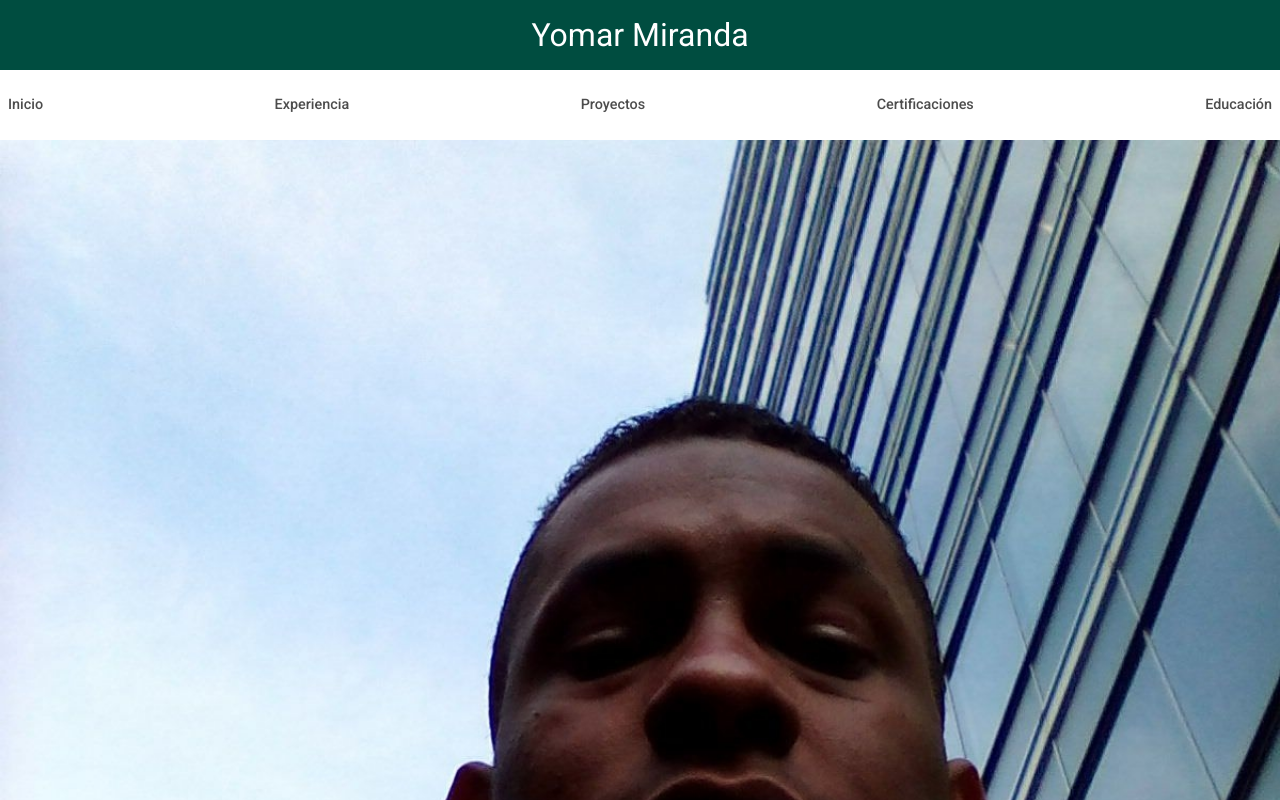
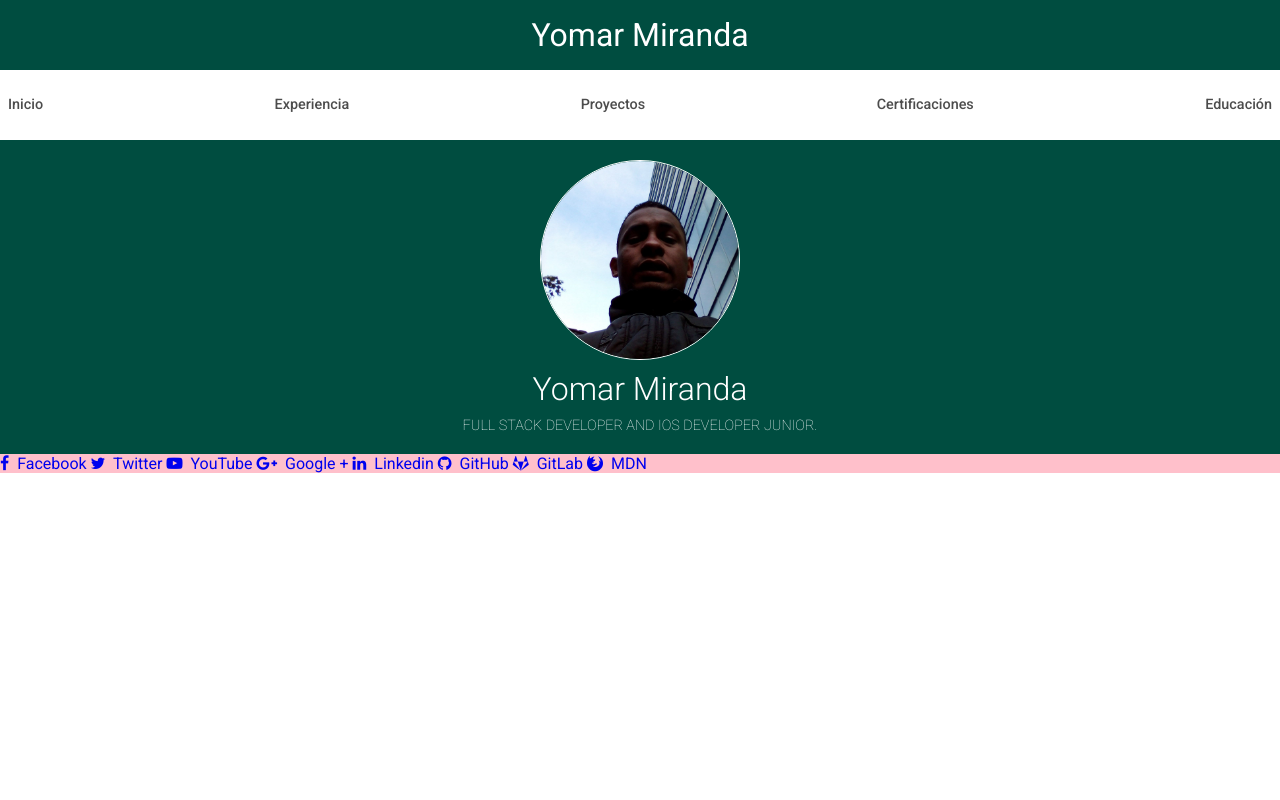
Before and after one commit to yomar-dev/cv, a plain HTML site: page index.html in a window 1280 px wide. Shown: the top 800 px of the page. Drawn offline with Linux system fonts and the light colour scheme.

```diff
--- a/css/style.css
+++ b/css/style.css
@@ -55,6 +55,44 @@ img{
 	font-weight: 500;
 	display: inline-block;
 }
+
+.content-intro{
+	background-color: #004d40;
+	color: #fff;
+	display: flex;
+	align-items: center;
+	flex-direction: column;
+	justify-content: center;
+	padding: 20px 0;
+}
+
+.intro-img{
+	border: 1px solid #fff;
+	border-radius: 50%;
+	height: 200px;
+	width: 200px;
+}
+
+.intro-titulo{
+	font-weight: 300;
+	font-size: 2em;
+	margin: .3em 0;
+}
+
+.intro-descripcion{
+	font-size: .9em;
+	font-weight: 200;
+	text-align: center;
+	width: 80%;
+	text-transform: uppercase;
+}
+/* Start */
+
+/*
+
+
+*/
+/* End */
 
 /*.nav{
 	grid-area: nav;
@@ -116,36 +154,6 @@ img{
 	}
 }
 /*
-.content-intro{
-	background-color: #004d40;
-	color: #fff;
-	display: flex;
-	justify-content: center;
-	align-items: center;
-	flex-direction: column;
-	padding: 5em 0 4em 0;
-}
-
-.intro-img{
-	align-self: center;
-	border-radius: 50%;
-	border: 5px solid #fff;
-	height: 200px;
-	width: 200px;
-}
-
-.intro-titulo{
-	font-weight: 300;
-	font-size: 3em;
-	margin: .5em 0;
-}
-
-.intro-descripcion{
-	font-size: 1.8em;
-	font-weight: 200;
-	text-align: center;
-	width: 80%;
-}
 
 .content-cards{
 	color: rgba(0, 0, 0, .8);
--- a/index.html
+++ b/index.html
@@ -32,7 +32,7 @@
 				<img src="images/perfil.jpg" alt="Yomar Miranda" class="intro-img">
 				<h1 class="intro-titulo">Yomar Miranda</h1>
 				<p class="intro-descripcion">
-					Full-Stack Developer, using in the Front-End (HTML5, CSS3, JAVASCRIPT, BOOTSTRAP, VUE.JS), Back-End (PHP) and iOS Developer Junior.
+					Full stack developer and iOS developer junior.
 				</p>
 			</section>
 		</main>
```
